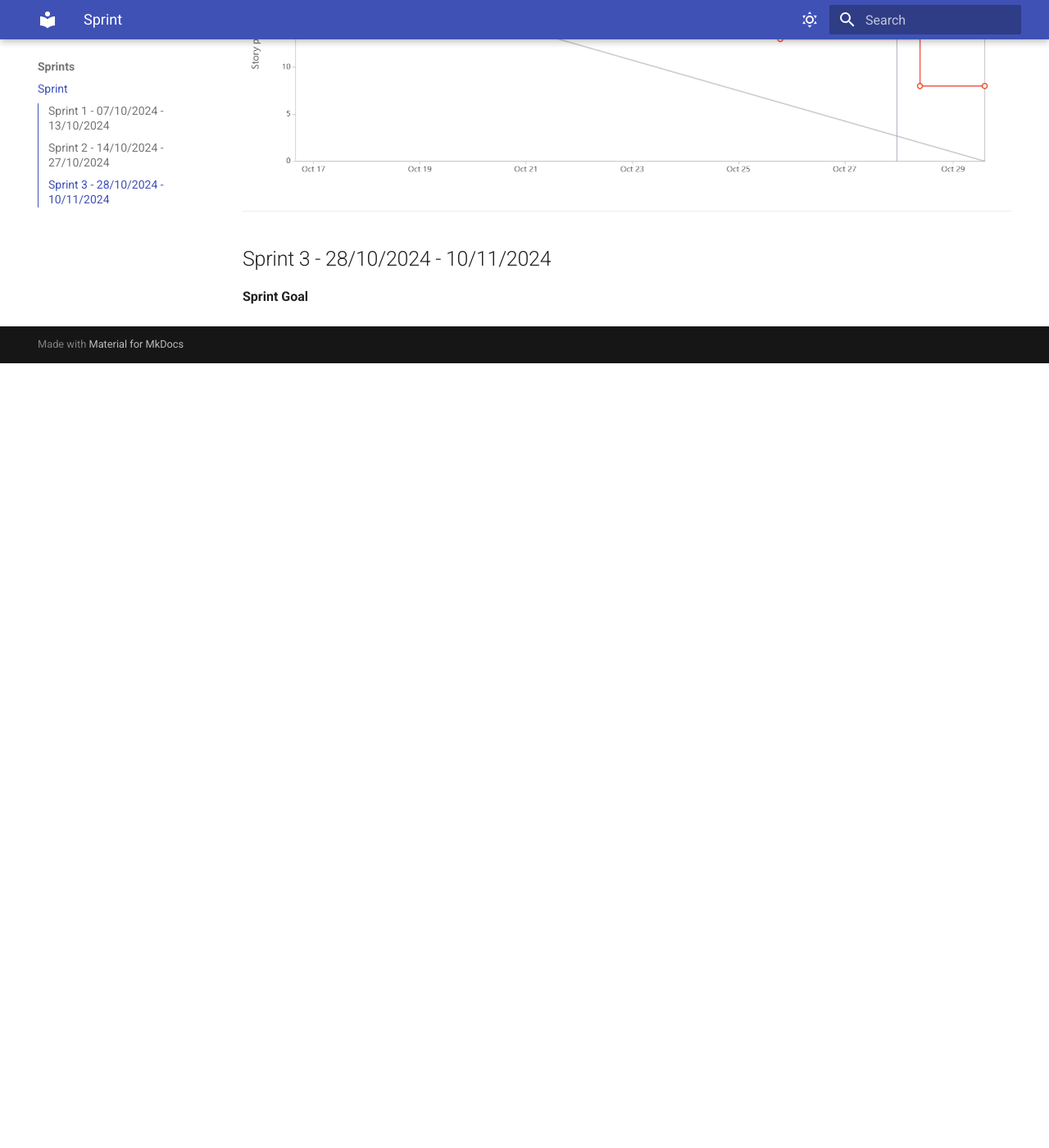
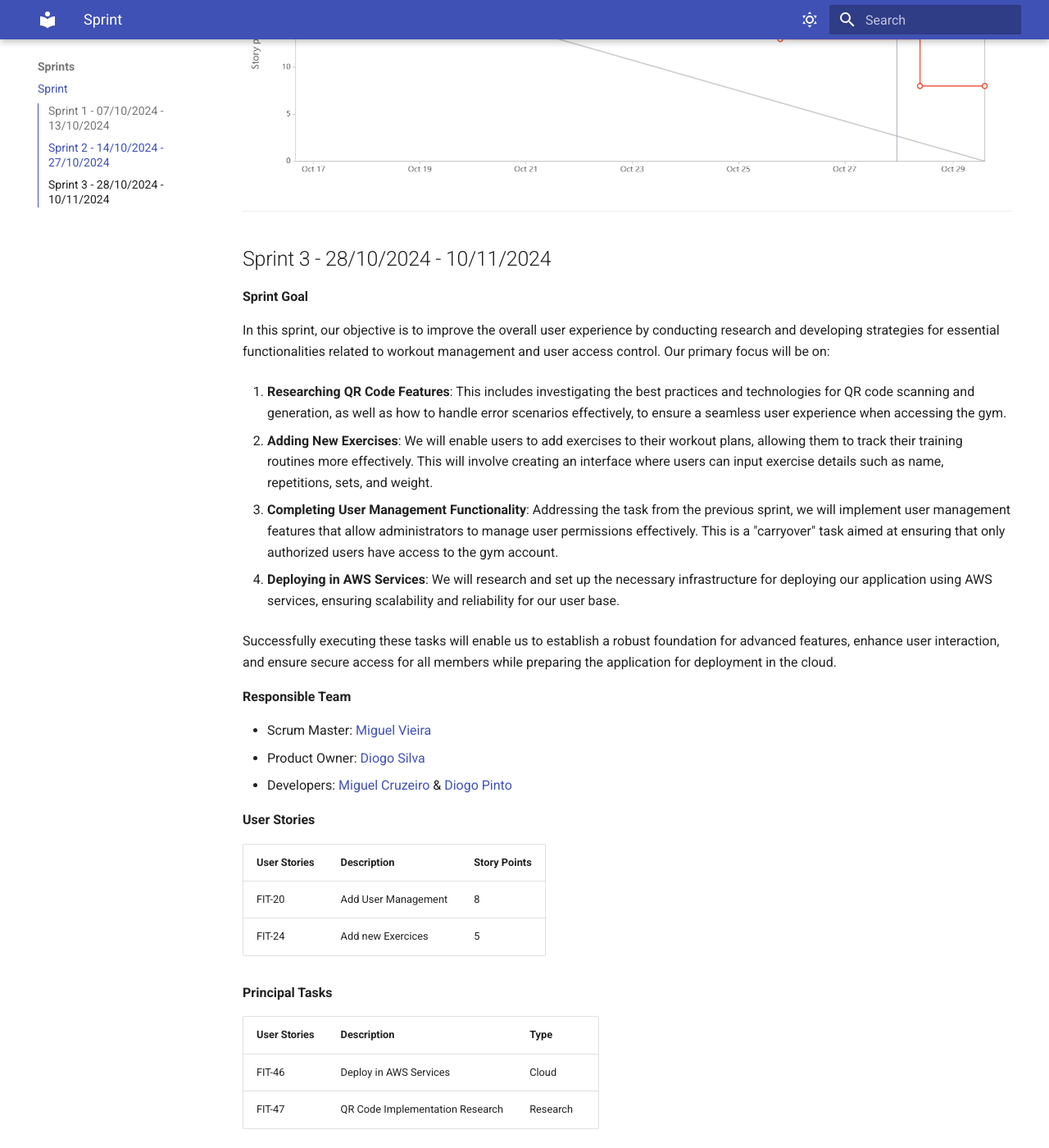
Before and after one commit to FitMonitor/Documentation, an MkDocs documentation site: the page built from docs/sprints/sprint.md, in a window 1280 px wide and 1400 px high, scrolled down 3708 px. Shown: the whole window at 82% size. Built offline with MkDocs 1.6.1 and Material for MkDocs 9.7.7, drawn with Linux system fonts in a browser that asks for light colours; before the commit the page ends 4151 px from its top, so only the background shows below that.

Commit message:
Spring 3 Information

```diff
--- a/docs/sprints/sprint.md
+++ b/docs/sprints/sprint.md
@@ -97,3 +97,35 @@
 
 ## Sprint 3 - 28/10/2024 - 10/11/2024
 **Sprint Goal**
+
+In this sprint, our objective is to improve the overall user experience by conducting research and developing strategies for essential functionalities related to workout management and user access control. Our primary focus will be on:
+
+1. __Researching QR Code Features__: This includes investigating the best practices and technologies for QR code scanning and generation, as well as how to handle error scenarios effectively, to ensure a seamless user experience when accessing the gym.
+
+2. __Adding New Exercises__: We will enable users to add exercises to their workout plans, allowing them to track their training routines more effectively. This will involve creating an interface where users can input exercise details such as name, repetitions, sets, and weight.
+
+3. __Completing User Management Functionality__: Addressing the task from the previous sprint, we will implement user management features that allow administrators to manage user permissions effectively. This is a "carryover" task aimed at ensuring that only authorized users have access to the gym account.
+
+4. __Deploying in AWS Services__: We will research and set up the necessary infrastructure for deploying our application using AWS services, ensuring scalability and reliability for our user base.
+
+Successfully executing these tasks will enable us to establish a robust foundation for advanced features, enhance user interaction, and ensure secure access for all members while preparing the application for deployment in the cloud.
+
+**Responsible Team**
+
+- Scrum Master: [Miguel Vieira](https://github.com/Arn46)
+- Product Owner: [Diogo Silva](https://github.com/DiogoSilva1904)
+- Developers: [Miguel Cruzeiro](https://github.com/MiguelCruzeiro) & [Diogo Pinto](https://github.com/diogopnt)
+
+**User Stories**
+
+| User Stories | Description            | Story Points |
+|--------------|------------------------|--------------|
+| FIT-20       | Add User Management          | 8            |
+| FIT-24       | Add new Exercices    | 5            |
+
+**Principal Tasks**
+
+| User Stories | Description            | Type |
+|--------------|------------------------|--------------|
+| FIT-46       | Deploy in AWS Services          | Cloud            |
+| FIT-47       | QR Code Implementation Research    | Research            |
```
